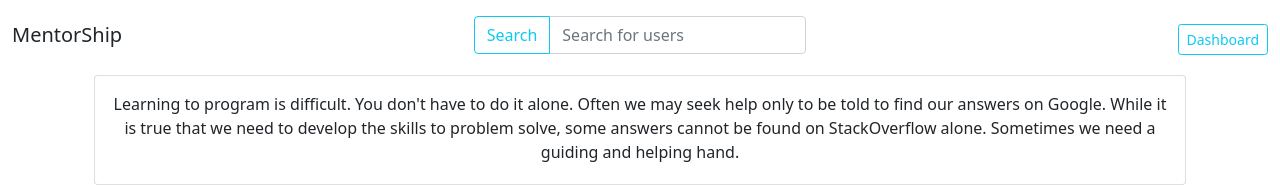
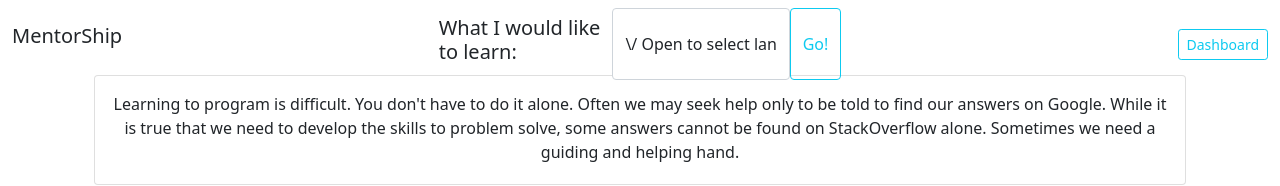
Before and after one commit to macktsawyer/mentorapp, a React (Create React App) app: page /front-page-logged in a window 1280 px wide. Shown: the top 186 px of the page. Built offline with nearby package versions, Linux system fonts and the light colour scheme; no server answers; sample sign-in values are in the browser's storage.

Commit message:
Working on inbox and update profile

```diff
--- a/src/components/App.js
+++ b/src/components/App.js
@@ -10,8 +10,9 @@ import Login from './Login';
 import PrivateRoute from "./PrivateRoute";
 import ForgotPassword from "./ForgotPassword";
 import FrontPage from "./FrontPage";
-import FrontPageLogged from "./FrontLoggedIn"
-import Results from "./Results"
+import FrontPageLogged from "./FrontLoggedIn";
+import Results from "./Results";
+import Inbox from "./Inbox";
 
 function App() {
   return (
@@ -24,6 +25,7 @@ function App() {
               <PrivateRoute exact path="/" component={Dashboard} />
               <PrivateRoute path="/update-profile" component={UpdateProfile} />
               <PrivateRoute path="/front-page-logged" component={FrontPageLogged} />
+              <PrivateRoute path="/inbox" component={Inbox} />
               <Route path="/signup" component={Signup} />
               <Route path="/results" component={Results} />
               <Route path="/login" component={Login} />
--- a/src/components/Dashboard.js
+++ b/src/components/Dashboard.js
@@ -52,7 +52,7 @@ export default function Dashboard() {
     return (
         <>
             <Navbar fixed="top" variant="pills" className="me-2 justify-content-end">
-                <Nav.Item>
+                <Nav.Item className="ms-2 me-2 mb-2">
                     <Button href="/front-page-logged" variant="outline-info" to="/front-page">Home</Button>
                 </Nav.Item>
             </Navbar>
--- a/src/components/FrontLoggedIn.js
+++ b/src/components/FrontLoggedIn.js
@@ -1,5 +1,5 @@
 import React, { useState } from 'react';
-import { Button, Card, Nav, Navbar, Container, Row, Col, InputGroup, Form, FormControl } from 'react-bootstrap';
+import { Button, Card, Nav, Navbar, Container, Row, Col, Form } from 'react-bootstrap';
 import { useHistory } from 'react-router-dom';
 import CardOne from './CardOne';
 import './FrontPage.scss';
@@ -26,21 +26,29 @@ export default function FrontPageLogged() {
         <div>
             <Navbar fixed="top" variant="pills" className="w-100 align-items-center">
                 <Container>
-                    <Navbar.Brand className="mb-2" href="">MentorShip</Navbar.Brand>
+                    <Navbar.Brand className="mb-2" href=""><h5>MentorShip</h5></Navbar.Brand>
                 </Container>
-                <Container fixed="top" className="d-flex justify-content-center w-100">
-                    <Form onSubmit={handleSearch}>
-                        <InputGroup id="search" name="search" className="mb-3 mt-2">
-                            <Button variant="outline-info" id="button-addon1">
-                            Search
-                            </Button>
-                            <FormControl
-                            type="search"
-                            placeholder="Search for users"
-                            onChange = {handleSearchChange}
-                            value={searchValue}
-                            />
-                        </InputGroup>
+                <Container fixed="top" className="d-flex justify-content-center">
+                    <Form className="align-items-center w-100" onSubmit={handleSearch}>
+                        <div className="d-flex">
+                            <Form.Label className="mt-2 w-50"><h5>What I would like to learn:</h5></Form.Label>
+                            <Form.Control
+                                className="w-50"
+                                as="select"
+                                value={searchValue}
+                                onChange={handleSearchChange}>
+                                <option>\/ Open to select language \/</option>
+                                <option value="Javascript">Javascript</option>
+                                <option value="Ruby">Ruby</option>
+                                <option value="C">C</option>
+                                <option value="C++">C++</option>
+                                <option value="C#">C#</option>
+                                <option value="Java">Java</option>
+                                <option value="Python">Python</option>
+                                <option value="PHP">PHP</option>
+                            </Form.Control>
+                            <Button variant="outline-info" type="submit">Go!</Button>
+                        </div>
                     </Form>
                 </Container>
                 <Container className="justify-content-end">
--- a/src/components/Signup.js
+++ b/src/components/Signup.js
@@ -28,12 +28,16 @@ export default function Signup() {
                     let uid = user.uid;
                     db.collection('userinfo').doc(`${uid}`).set({
                         languages: ["unset"],
-                        uid: `${uid}`, //Working on establishing initial values
+                        uid: `${uid}`, //Working on establishing default values
                         description: 'Please update profile',
-                        userphoto: '',
-                        displayname: '',
-                        position: ''
-                    })
+                        userphoto: 'https://static.libertyprim.com/files/varietes/pomme-akane-large.jpg?1569320193',
+                        displayname: 'Newman',
+                        position: 'both'
+                    }).then(() => {
+                        user.updateProfile({
+                            displayName: 'Newman',
+                            photoURL: 'https://static.libertyprim.com/files/varietes/pomme-akane-large.jpg?1569320193'
+                        })})
                 } else {
                     console.log("Error with signup")
                 }
--- a/src/components/UpdateProfile.js
+++ b/src/components/UpdateProfile.js
@@ -15,6 +15,7 @@ export default function UpdateProfile() {
     const { currentUser, updatePassword, updateEmail, updateProfile, updatePicture } = useAuth();
     const [error, setError] = useState('');
     const [loading, setLoading] = useState(false);
+    const [proLoading, setProLoading] = useState(false);
     const [profileInfo, setProfileInfo] = useState('');
     const history = useHistory();
     const userID = currentUser.uid;
@@ -40,13 +41,13 @@ export default function UpdateProfile() {
         };
         fetchInfo();
         setLoading('false'); //Set loading to false in order to allow async conditional loading of info in state
-    }, [userID])
+    }, [userID, profileInfo])
 
     function handleUpdate(e) {
         e.preventDefault();
 
         const promises = [];
-        setLoading('true');
+        setProLoading('true');
         setError('');
         if (emailRef.current.value !== currentUser.email) { //Ensure email isn't already being used
             promises.push(updateEmail(emailRef.current.value))
@@ -65,7 +66,7 @@ export default function UpdateProfile() {
             history.push('/')
         }).catch(() => {
         setError('Failed to update account')}).finally(() =>
-        setLoading('false'))
+        setProLoading('false'))
         if (passwordRef.current.value !== passwordConfirmRef.current.value) {
             return setError('Passwords do not match');
         }
@@ -106,7 +107,7 @@ export default function UpdateProfile() {
                                             <Form.Control type="password" ref={passwordConfirmRef} placeholder="Keep blank to remain the same" />
                                         </Form.Group>
                                         <div className="text-center">
-                                            <Button disabled={loading} className="w-40 mt-2" type="submit">Update Profile</Button>
+                                            <Button disabled={proLoading} className="w-40 mt-2" type="submit">Update Profile</Button>
                                         </div>
                                     </Form>
                                 </div>
@@ -173,20 +174,26 @@ export default function UpdateProfile() {
                                                     <Field className="me-1" type="checkbox" name="position" value="student"></Field>
                                                     </Col>
                                                     <Col>
-                                                    <Form.Label className="me-1">Mentor</Form.Label>
+                                                    <Form.Label className="me-1">Mentor -</Form.Label>
                                                     <Field className="me-1" type="checkbox" name="position" value="mentor"></Field>
                                                     </Col>
                                                     <Col>
-                                                    <Form.Label className="me-1">Both</Form.Label>
+                                                    <Form.Label className="me-1">Both -</Form.Label>
                                                     <Field className="me-1" type="checkbox" name="position" value="both"></Field>
                                                     </Col>
                                                 </Row>
                                                 <br />
                                                 <Row>
                                                 <h4 className="mb-4">Tell us a bit about yourself!</h4>
-                                                    <Field as="textarea" id="description" maxLength="300" name="description" type="textarea" placeholder="Describe Yourself">
+                                                    <Form.Control as="textarea"
+                                                    id="description"
+                                                    maxLength="300"
+                                                    name="description"
+                                                    type="textarea"
+                                                    placeholder="Describe Yourself"
+                                                    defaultValue={profileInfo[0].description}>
 
-                                                    </Field>
+                                                    </Form.Control>
                                                 </Row>
                                             </Container>
                                         </Form.Group>
--- a/src/components/inbox.js
+++ b/src/components/inbox.js
@@ -1,11 +1,28 @@
 import React from 'react'
+import { Card, Col, Row, Navbar, Nav, Button } from 'react-bootstrap';
+import { db } from '../firebase';
 
-function inbox() {
+function Inbox() {
     return (
         <div>
+            <Navbar fixed="top" variant="pills" className="me-2 justify-content-end">
+                <Nav.Item className="ms-2 me-2 mb-2">
+                    <Button href="/front-page-logged" variant="outline-info" to="/front-page">Home</Button>
+                </Nav.Item>
+            </Navbar>
             <h3>Inbox</h3>
+            <Card>
+                <Row>
+                    <Col xs="4">
+                    <Card>Message</Card>
+                    </Col>
+                    <Col xs="8">
+                    <Card>Message Content</Card>
+                    </Col>
+                </Row>
+            </Card>
         </div>
     )
 }
 
-export default inbox
+export default Inbox
```
Also changed, not shown: src/components/Results.js (+19 -19 lines).
